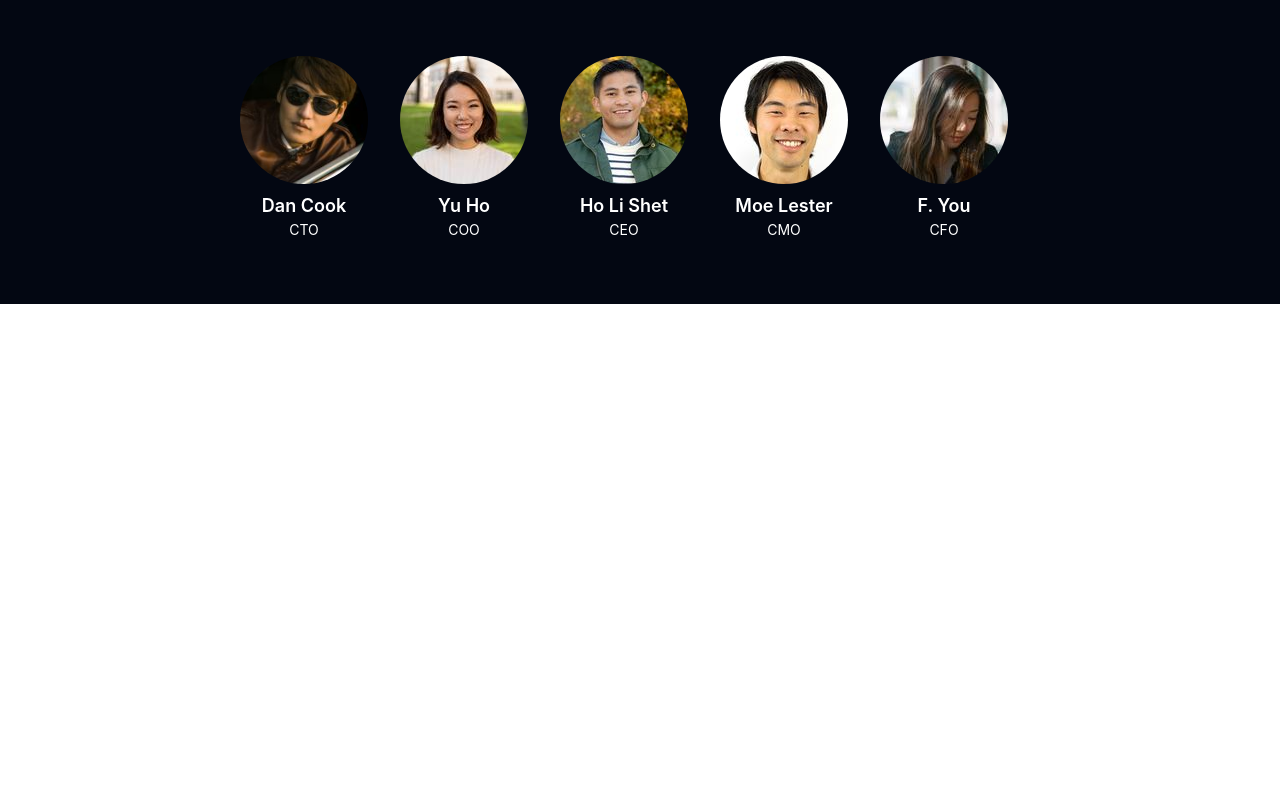
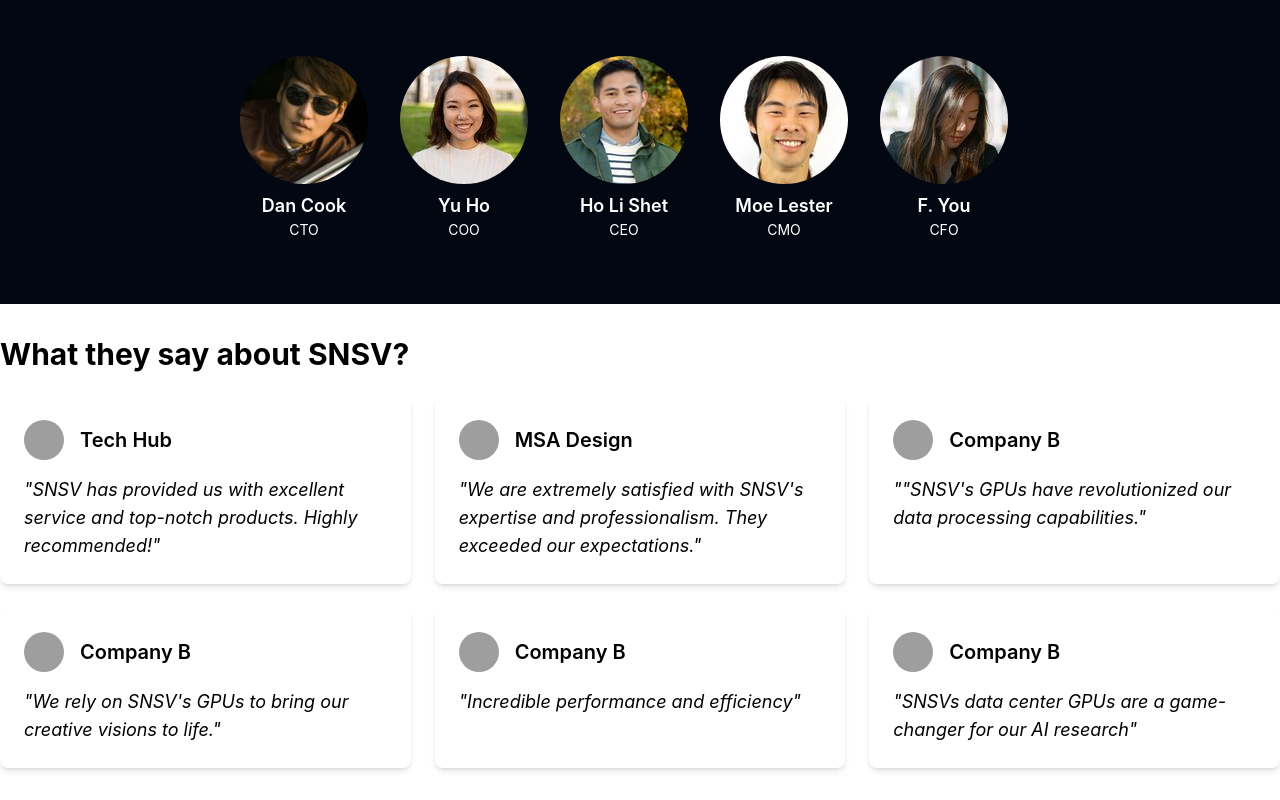
Before and after one commit to jacobirwanto/code-challenge-2, a React (Vite) app: page / in a window 1280 px wide. Shown: the part 2642-3442 px from the top of the page. Before the commit the page ends 2946 px from the top, so only its background shows below. Built offline with nearby package versions, Linux system fonts and the light colour scheme; grey boxes are pictures that could not be loaded.

Commit message:
fix(main) fix utils naming

```diff
--- a/src/components/Navbar.tsx
+++ b/src/components/Navbar.tsx
@@ -1,7 +1,7 @@
 import { useState } from "react";
 import Logo from "../assets/logo.svg";
 import { RxHamburgerMenu } from "react-icons/rx";
-import navItems from "../utils/NavItem";
+import navItems from "../utils/NavItems";
 import { Link } from "react-router-dom";
 
 function Navbar() {
--- a/src/components/Overview.tsx
+++ b/src/components/Overview.tsx
@@ -1,9 +1,9 @@
-import overviewItem from "../utils/OverviewItem";
+import overviewItems from "../utils/OverviewItems";
 
 function Overview() {
   return (
     <div className="px-10 lg:px-36 py-8 text-gray-300 bg-gray-950">
-      {overviewItem.map((item, index) => (
+      {overviewItems.map((item, index) => (
         <div
           key={index}
           className={`grid grid-cols-1 gap-4 pb-4 lg:pb-0 lg:grid-cols-2 ${
--- a/src/components/Testimonials.tsx
+++ b/src/components/Testimonials.tsx
@@ -1,5 +1,43 @@
+import testimonial from "../utils/TestimonialItems";
+
+interface Testimonial {
+  id: number;
+  company: {
+    name: string;
+    logo: string;
+  };
+  review: string;
+}
+
+const Card: React.FC<{ testimonial: Testimonial }> = ({ testimonial }) => {
+  return (
+    <div className="bg-white p-6 rounded-lg shadow-md">
+      <div className="flex items-center mb-4">
+        <img
+          src={testimonial.company.logo}
+          alt={testimonial.company.name}
+          className="w-10 h-10 rounded-full"
+        />
+        <h3 className="ml-4 text-xl font-semibold">
+          {testimonial.company.name}
+        </h3>
+      </div>
+      <p className="text-lg italic">"{testimonial.review}"</p>
+    </div>
+  );
+};
+
 function Testimonials() {
-  return <div>Page</div>;
+  return (
+    <div className="container mx-auto py-8">
+      <h2 className="text-3xl font-bold mb-6">What they say about SNSV?</h2>
+      <div className="grid grid-cols-1 gap-6 md:grid-cols-2 lg:grid-cols-3">
+        {testimonial.map((testimonial) => (
+          <Card key={testimonial.id} testimonial={testimonial} />
+        ))}
+      </div>
+    </div>
+  );
 }
 
 export default Testimonials;
--- a/src/pages/Home.tsx
+++ b/src/pages/Home.tsx
@@ -5,6 +5,7 @@ import {
   ProductOverview,
   OurTeam,
 } from "../components";
+import Testimonials from "../components/Testimonials";
 
 function Home() {
   return (
@@ -14,6 +15,7 @@ function Home() {
       <Overview />
       <ProductOverview />
       <OurTeam />
+      <Testimonials />
     </div>
   );
 }
--- a/src/utils/OverviewItem.tsx
+++ b/src/utils/OverviewItems.tsx
@@ -2,7 +2,7 @@ import img1 from "../assets/overviewimg1.jpg";
 import img2 from "../assets/overviewimg2.jpg";
 import img3 from "../assets/overviewimg3.jpg";
 
-const overviewItem = [
+const overviewItems = [
   {
     title: "Rapid Expansion",
     description:
@@ -26,4 +26,4 @@ const overviewItem = [
   },
 ];
 
-export default overviewItem;
+export default overviewItems;
--- /dev/null
+++ b/src/utils/TestimonialItems.tsx
@@ -0,0 +1,55 @@
+const testimonialItems = [
+  {
+    id: 1,
+    company: {
+      name: "Tech Hub",
+      logo: "/companyA-logo.png",
+    },
+    review:
+      "SNSV has provided us with excellent service and top-notch products. Highly recommended!",
+  },
+  {
+    id: 2,
+    company: {
+      name: "MSA Design",
+      logo: "/companyB-logo.png",
+    },
+    review:
+      "We are extremely satisfied with SNSV's expertise and professionalism. They exceeded our expectations.",
+  },
+  {
+    id: 3,
+    company: {
+      name: "Company B",
+      logo: "/companyB-logo.png",
+    },
+    review:
+      "\"SNSV's GPUs have revolutionized our data processing capabilities.",
+  },
+  {
+    id: 4,
+    company: {
+      name: "Company B",
+      logo: "/companyB-logo.png",
+    },
+    review: "We rely on SNSV's GPUs to bring our creative visions to life.",
+  },
+  {
+    id: 5,
+    company: {
+      name: "Company B",
+      logo: "/companyB-logo.png",
+    },
+    review: "Incredible performance and efficiency",
+  },
+  {
+    id: 6,
+    company: {
+      name: "Company B",
+      logo: "/companyB-logo.png",
+    },
+    review: "SNSVs data center GPUs are a game-changer for our AI research",
+  },
+];
+
+export default testimonialItems;
```
Also changed, not shown: src/utils/NavItems.tsx (renamed from src/utils/NavItem.tsx).
